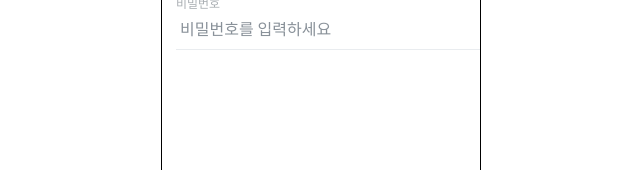
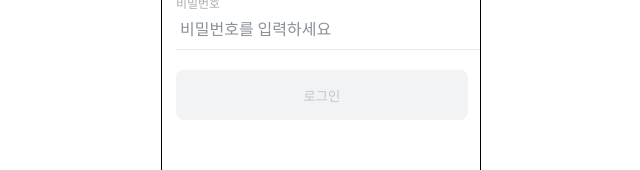
Before and after one commit to Gwasuwon-shot/Tutice_Client, a React (Vite) app: page /login in a window 1280 px wide. Shown: the part 245-415 px from the top of the page, without its empty margins (319-959 px from the left). Built offline with nearby package versions, Linux system fonts and the light colour scheme; a web font is replaced by a local one; what recoil-persist would draw is missing.

Commit message:
[ style ] 로그인 버튼 완성

```diff
--- a/src/components/login/LoginButton.tsx
+++ b/src/components/login/LoginButton.tsx
@@ -1,7 +1,7 @@
 import { styled } from "styled-components";
 
 export default function LoginButton() {
-  return <Button></Button>;
+  return <Button> 로그인 </Button>;
 }
 
 const Button = styled.button`
@@ -12,6 +12,11 @@ const Button = styled.button`
   width: 29.2rem;
   height: 5rem;
   padding: 0.8rem;
+  border-radius: 8px;
+  flex-shrink: 0;
+
   gap: 0.8rem;
-  flex-shrink: 0;
+
+  background-color: ${({ theme }) => theme.colors.grey50};
+  color: ${({ theme }) => theme.colors.grey200};
 `;
```
